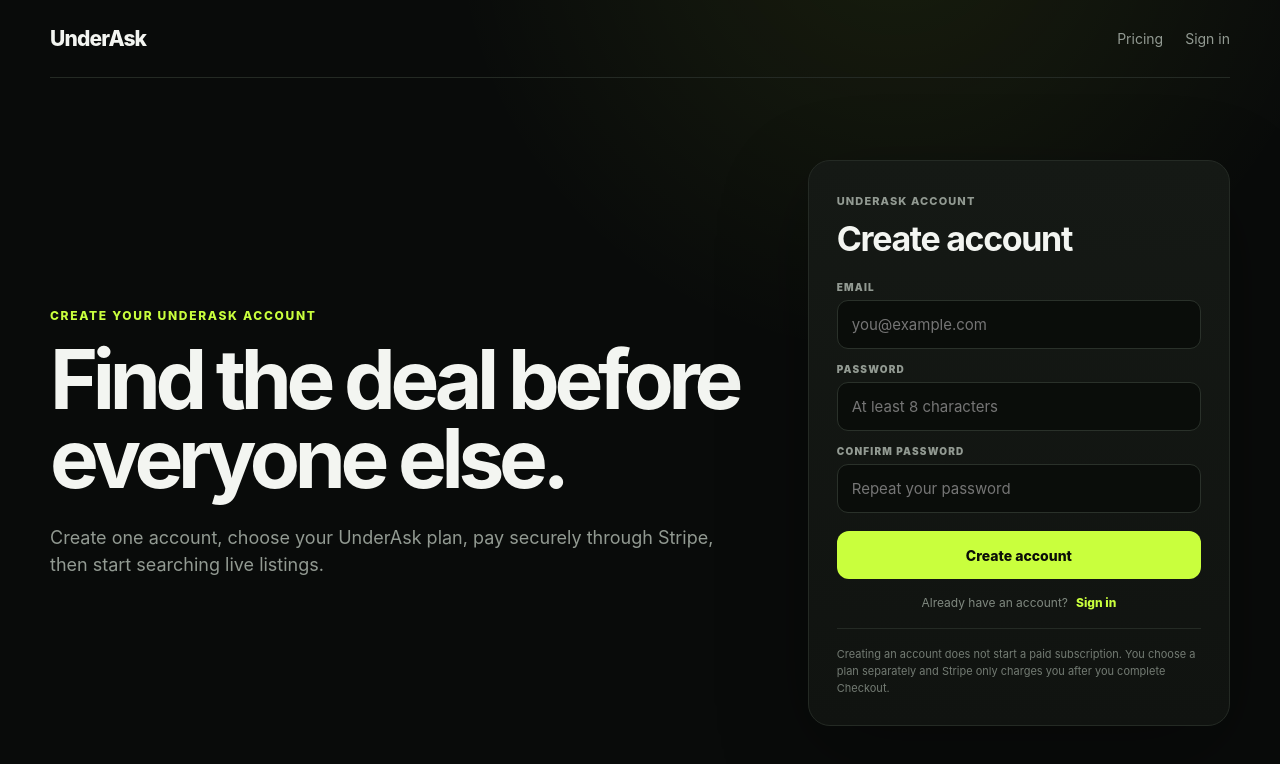
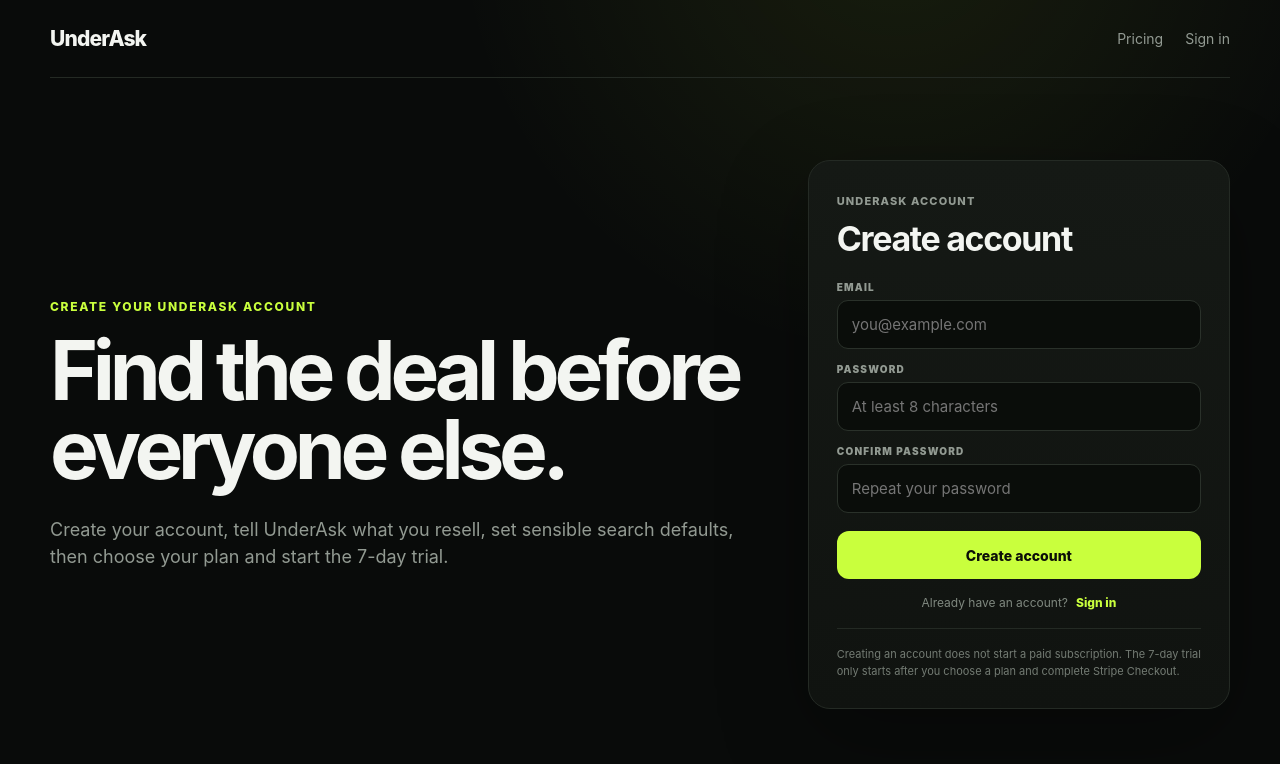
Before and after one commit to maxxvrm-afk/UnderAsk, a Next.js app: page /signup in a window 1280 px wide. Shown: the top 764 px of the page. Built offline with nearby package versions, Linux system fonts and the light colour scheme.

Commit message:
Send new UnderAsk users through onboarding

```diff
--- a/src/app/signup/page.tsx
+++ b/src/app/signup/page.tsx
@@ -9,9 +9,9 @@
 } from "@/lib/ownTheWallAuth";
 
 function destination() {
-  if (typeof window === "undefined") return "/pricing";
+  if (typeof window === "undefined") return "/onboarding";
   const next = new URLSearchParams(window.location.search).get("next") || "";
-  return next.startsWith("/") && !next.startsWith("//") ? next : "/pricing";
+  return next.startsWith("/") && !next.startsWith("//") ? next : "/onboarding";
 }
 
 export default function SignupPage() {
@@ -97,8 +97,8 @@
           <div className="eyebrow">CREATE YOUR UNDERASK ACCOUNT</div>
           <h1>Find the deal before everyone else.</h1>
           <p className="lede small">
-            Create one account, choose your UnderAsk plan, pay securely through Stripe,
-            then start searching live listings.
+            Create your account, tell UnderAsk what you resell, set sensible search defaults,
+            then choose your plan and start the 7-day trial.
           </p>
         </div>
 
@@ -112,8 +112,8 @@
                 We sent a confirmation email to <strong>{successEmail}</strong>.
               </div>
               <p>
-                Confirm your email address, then return to UnderAsk and sign in. Your
-                account will use the same secure identity system as OWN THE WALL.
+                Confirm your email address, then sign in. UnderAsk will take you straight
+                into the short deal-preference setup before you choose a plan.
               </p>
               <a className="buttonPrimary" href={loginHref}>Go to sign in</a>
             </div>
@@ -171,8 +171,8 @@
           ) : null}
 
           <p className={styles.loginFootnote}>
-            Creating an account does not start a paid subscription. You choose a plan
-            separately and Stripe only charges you after you complete Checkout.
+            Creating an account does not start a paid subscription. The 7-day trial only
+            starts after you choose a plan and complete Stripe Checkout.
           </p>
         </div>
       </section>
```
